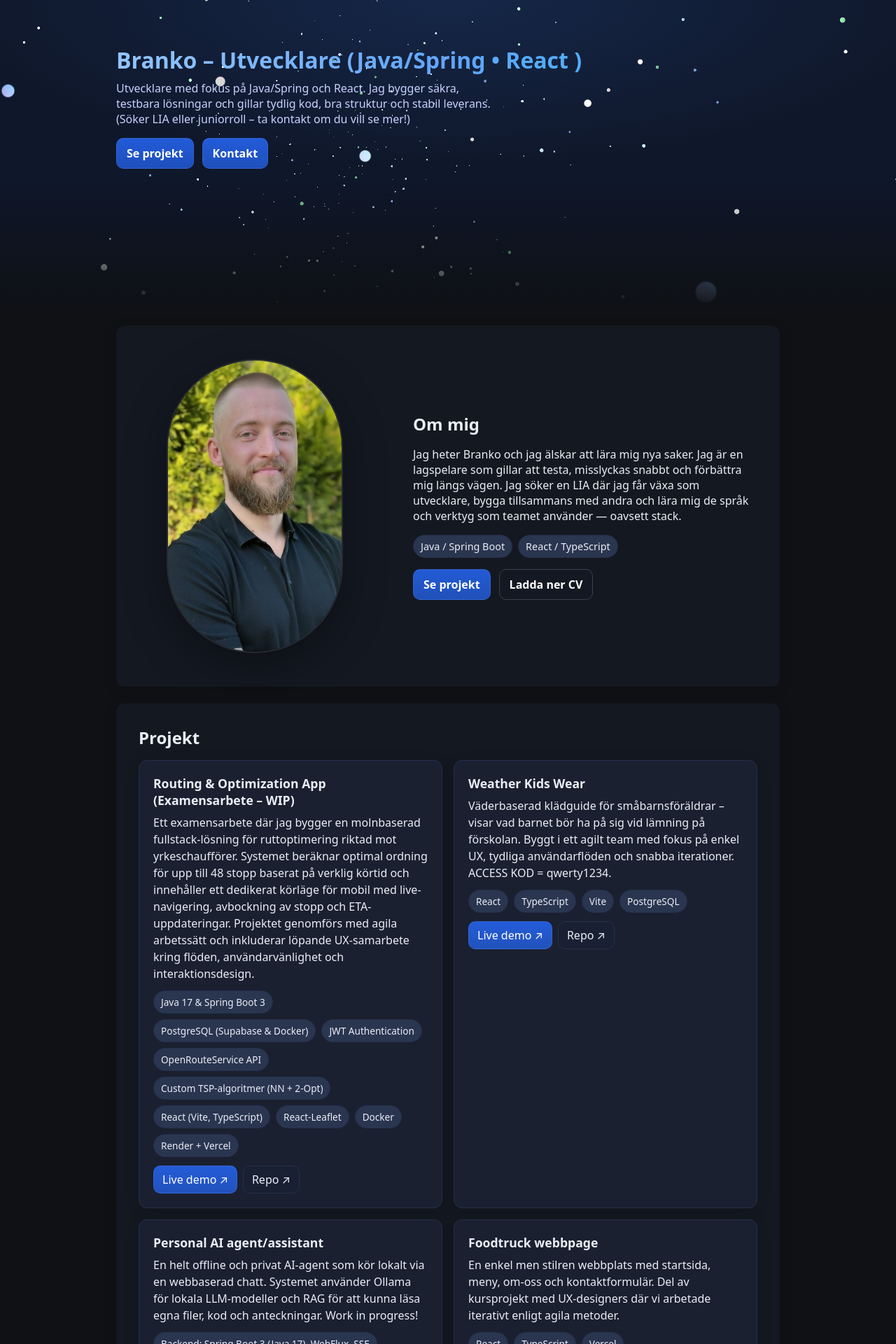
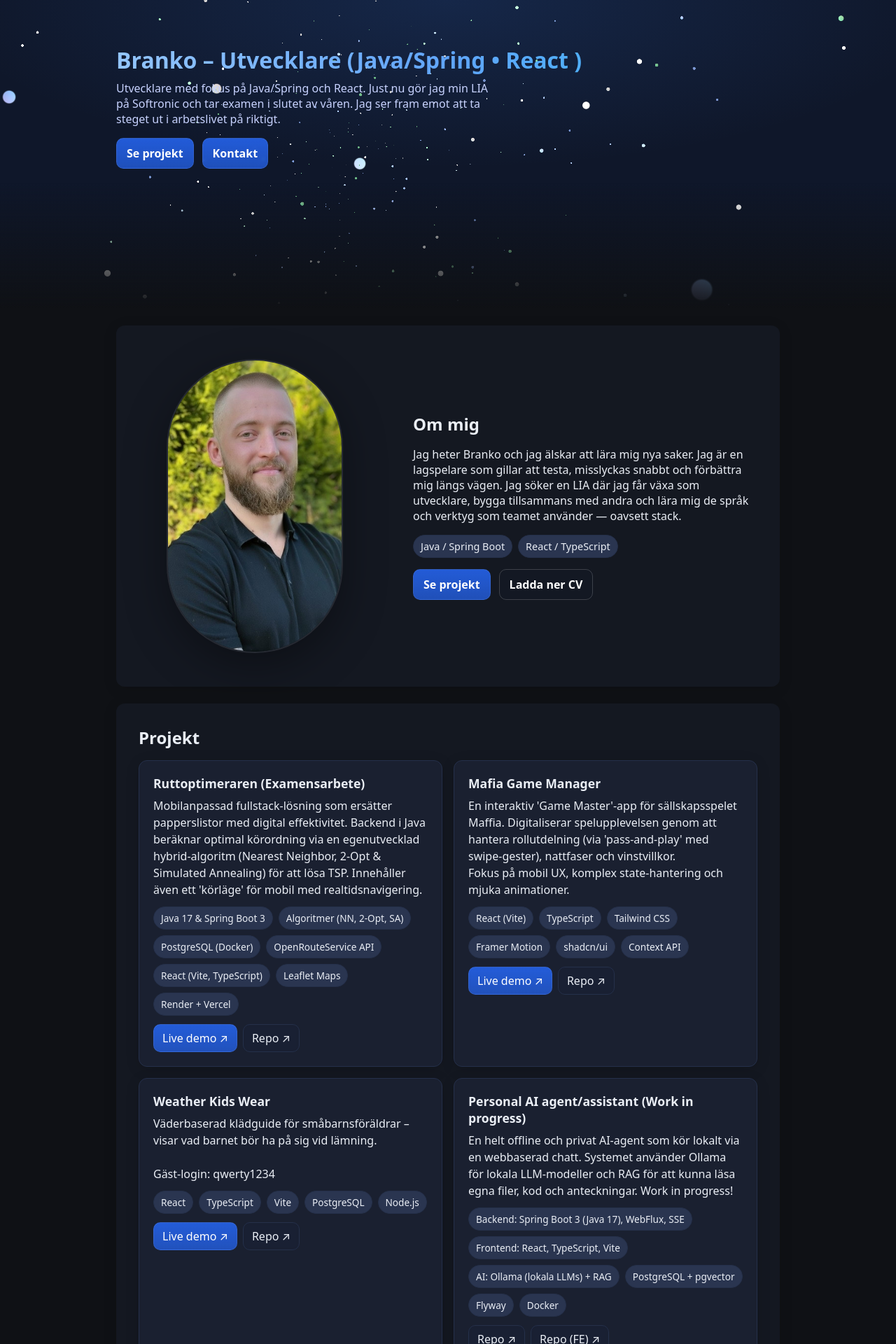
Before and after one commit to Brankoov/branko-portfolio, a React (Vite) app: page / in a window 1280 px wide. Shown: the top 1920 px of the page at 70% size. Built offline with nearby package versions, Linux system fonts and the light colour scheme.

Commit message:
Update: Added Mafia Game project and updated bio text

```diff
--- a/src/App.tsx
+++ b/src/App.tsx
@@ -29,9 +29,10 @@ export default function App() {
         <div className="container hero__content">
           <h1>Branko – Utvecklare (Java/Spring • React )</h1>
           <p>
-            Utvecklare med fokus på Java/Spring och React. Jag bygger säkra,
-            testbara lösningar och gillar tydlig kod, bra struktur och stabil leverans.
-            (Söker LIA eller juniorroll – ta kontakt om du vill se mer!)
+            Utvecklare med fokus på Java/Spring och React.
+            Just nu gör jag min LIA på Softronic och tar examen
+            i slutet av våren. Jag ser fram emot att ta steget ut i
+            arbetslivet på riktigt.
           </p>
           <div className="hero__links">
             <a className="btn" href="#projects">Se projekt</a>
--- a/src/components/ProjectCard.module.css
+++ b/src/components/ProjectCard.module.css
@@ -12,7 +12,7 @@
 .header { margin-bottom: 8px; }
 .title { margin: 0; font-size: 1.1rem; }
 
-.desc { margin: 8px 0 12px; line-height: 1.5; }
+.desc { margin: 8px 0 12px; line-height: 1.5; white-space: pre-line;}
 
 .media { margin: -20px -20px 12px; }
 .thumb {
--- a/src/components/ThemeToggle.tsx
+++ b/src/components/ThemeToggle.tsx
@@ -1,6 +1,6 @@
 import { useTheme } from "../hooks/useTheme";
 
-export default function ThemeToggle() {   // 👈 DEFAULT EXPORT
+export default function ThemeToggle() {   //  DEFAULT EXPORT
   const { theme, toggle } = useTheme();
   return (
     <button
--- a/src/data/projects.ts
+++ b/src/data/projects.ts
@@ -15,33 +15,49 @@ export type Project = {
 export const projects: Project[] = [
   // 1. Routing – TOP LEFT
   {
-    title: "Routing & Optimization App (Examensarbete – WIP)",
+    title: "Ruttoptimeraren (Examensarbete)",
     description:
-      "Ett examensarbete där jag bygger en molnbaserad fullstack-lösning för ruttoptimering riktad mot yrkeschaufförer. " +
-      "Systemet beräknar optimal ordning för upp till 48 stopp baserat på verklig körtid och innehåller ett dedikerat körläge för mobil med live-navigering, avbockning av stopp och ETA-uppdateringar. " +
-      "Projektet genomförs med agila arbetssätt och inkluderar löpande UX-samarbete kring flöden, användarvänlighet och interaktionsdesign.",
+      "Mobilanpassad fullstack-lösning som ersätter papperslistor med digital effektivitet. " +
+      "Backend i Java beräknar optimal körordning via en egenutvecklad hybrid-algoritm (Nearest Neighbor, 2-Opt & Simulated Annealing) för att lösa TSP. " +
+      "Innehåller även ett 'körläge' för mobil med realtidsnavigering.",
     stack: [
       "Java 17 & Spring Boot 3",
-      "PostgreSQL (Supabase & Docker)",
-      "JWT Authentication",
+      "Algoritmer (NN, 2-Opt, SA)",
+      "PostgreSQL (Docker)",
       "OpenRouteService API",
-      "Custom TSP-algoritmer (NN + 2-Opt)",
       "React (Vite, TypeScript)",
-      "React-Leaflet",
-      "Docker",
+      "Leaflet Maps",
       "Render + Vercel"
     ],
     repo: "https://github.com/Brankoov/routing-app",
     live: "https://routing-app-green.vercel.app/",
   },
 
+  {
+    title: "Mafia Game Manager",
+    description:
+      "En interaktiv 'Game Master'-app för sällskapsspelet Maffia. " +
+      "Digitaliserar spelupplevelsen genom att hantera rollutdelning (via 'pass-and-play' med swipe-gester), nattfaser och vinstvillkor.\n" +
+      "Fokus på mobil UX, komplex state-hantering och mjuka animationer.",
+    stack: [
+      "React (Vite)",
+      "TypeScript",
+      "Tailwind CSS",
+      "Framer Motion",
+      "shadcn/ui",
+      "Context API"
+    ],
+    // Fyll i dina länkar här:
+    repo: "https://github.com/Brankoov/mafia-game",
+    live: "https://mafia-game-alpha.vercel.app/",
+  },
+
   // 2. Weather Kids Wear – TOP RIGHT
   {
     title: "Weather Kids Wear",
     description:
-      "Väderbaserad klädguide för småbarnsföräldrar – visar vad barnet bör ha på sig vid lämning på förskolan. " +
-      "Byggt i ett agilt team med fokus på enkel UX, tydliga användarflöden och snabba iterationer. ACCESS KOD = qwerty1234.",
-    stack: ["React", "TypeScript", "Vite", "PostgreSQL"],
+      "Väderbaserad klädguide för småbarnsföräldrar – visar vad barnet bör ha på sig vid lämning. \n\nGäst-login: qwerty1234",
+    stack: ["React", "TypeScript", "Vite", "PostgreSQL", "Node.js"],
     live: "https://kladerforvader.se/",
     repo: "https://github.com/Brankoov/Weatherapp",
     url: "https://kladerforvader.se/",
@@ -49,7 +65,7 @@ export const projects: Project[] = [
 
   // 3. AI Agent – BOTTOM LEFT
   {
-    title: "Personal AI agent/assistant",
+    title: "Personal AI agent/assistant (Work in progress)",
     description:
       "En helt offline och privat AI-agent som kör lokalt via en webbaserad chatt. " +
       "Systemet använder Ollama för lokala LLM-modeller och RAG för att kunna läsa egna filer, kod och anteckningar. " +
```
